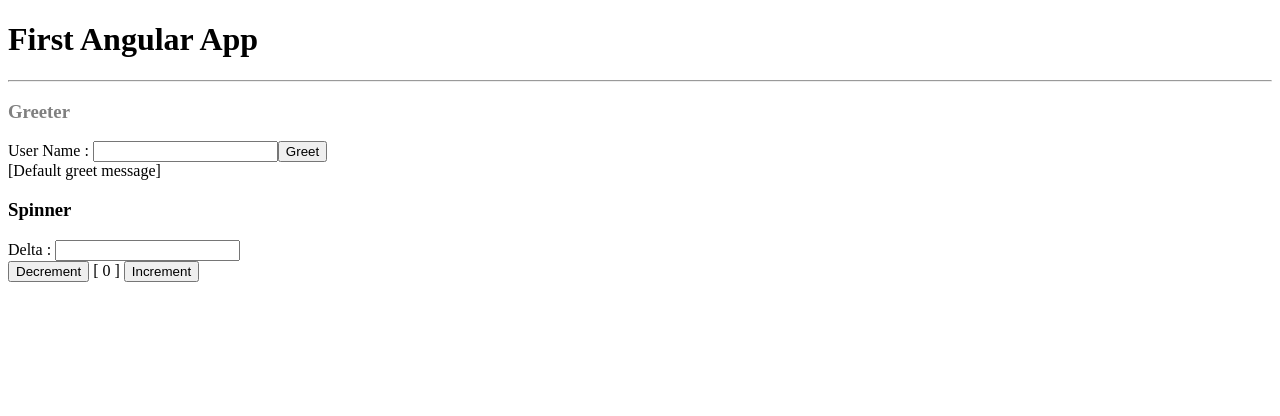
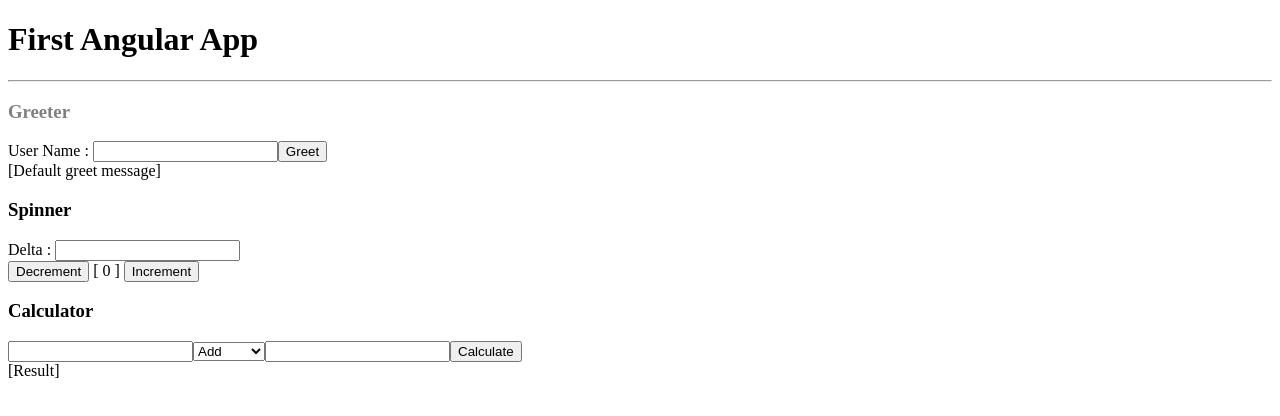
Before and after one commit to karthiklal/Shell-Angular-Jan-2022, an Angular app in the folder first-app/: page / in a window 1280 px wide. Shown: the top 416 px of the page. Built offline with nearby package versions, Linux system fonts and the light colour scheme.

Commit message:
calculator assignment

```diff
--- a/first-app/src/app/app.component.html
+++ b/first-app/src/app/app.component.html
@@ -2,3 +2,4 @@
 <hr/>
 <app-greeter></app-greeter>
 <app-spinner></app-spinner>
+<app-calculator></app-calculator>
--- a/first-app/src/app/app.module.ts
+++ b/first-app/src/app/app.module.ts
@@ -4,13 +4,15 @@
 import { AppComponent } from './app.component';
 import { GreeterComponent } from './greeter/greeter.component';
 import { SpinnerComponent } from './spinner/spinner.component';
+import { CalculatorComponent } from './calculator/calculator.component';
 
 @NgModule({
   /* register all UI entities (components, directives, & pipes) */
   declarations: [
     AppComponent,
     GreeterComponent,
-    SpinnerComponent
+    SpinnerComponent,
+    CalculatorComponent
   ],
   /* register other dependent modules */
   imports: [
--- /dev/null
+++ b/first-app/src/app/calculator/calculator.component.html
@@ -0,0 +1,11 @@
+<h3>Calculator</h3>
+<input type="number" name="" id="">
+<select name="" id="">
+    <option value="add">Add</option>
+    <option value="subtract">Subtract</option>
+    <option value="multiply">Multiply</option>
+    <option value="divide">Divide</option>
+</select>
+<input type="number" name="" id="">
+<button>Calculate</button>
+<div>[Result]</div>
--- /dev/null
+++ b/first-app/src/app/calculator/calculator.component.ts
@@ -0,0 +1,15 @@
+import { Component, OnInit } from '@angular/core';
+
+@Component({
+  selector: 'app-calculator',
+  templateUrl: './calculator.component.html',
+  styleUrls: ['./calculator.component.css']
+})
+export class CalculatorComponent implements OnInit {
+
+  constructor() { }
+
+  ngOnInit(): void {
+  }
+
+}
```
Also changed, not shown: first-app/src/app/calculator/calculator.component.css (added), 1 other file (tests, documents, lock files or other folders).
